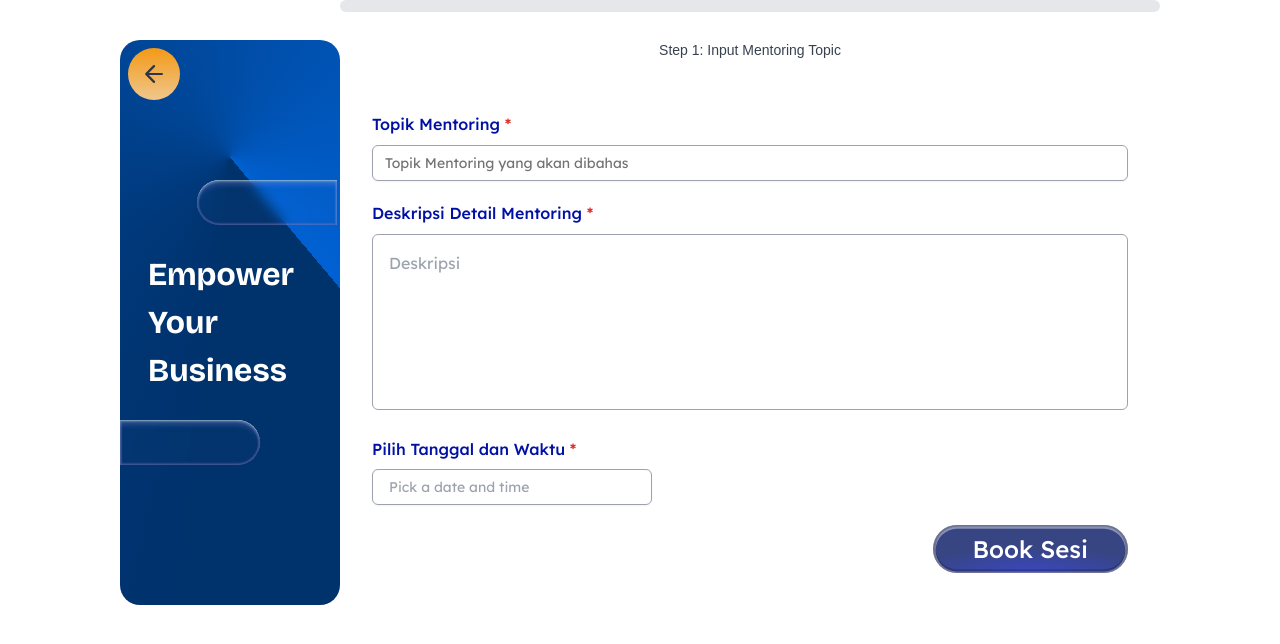
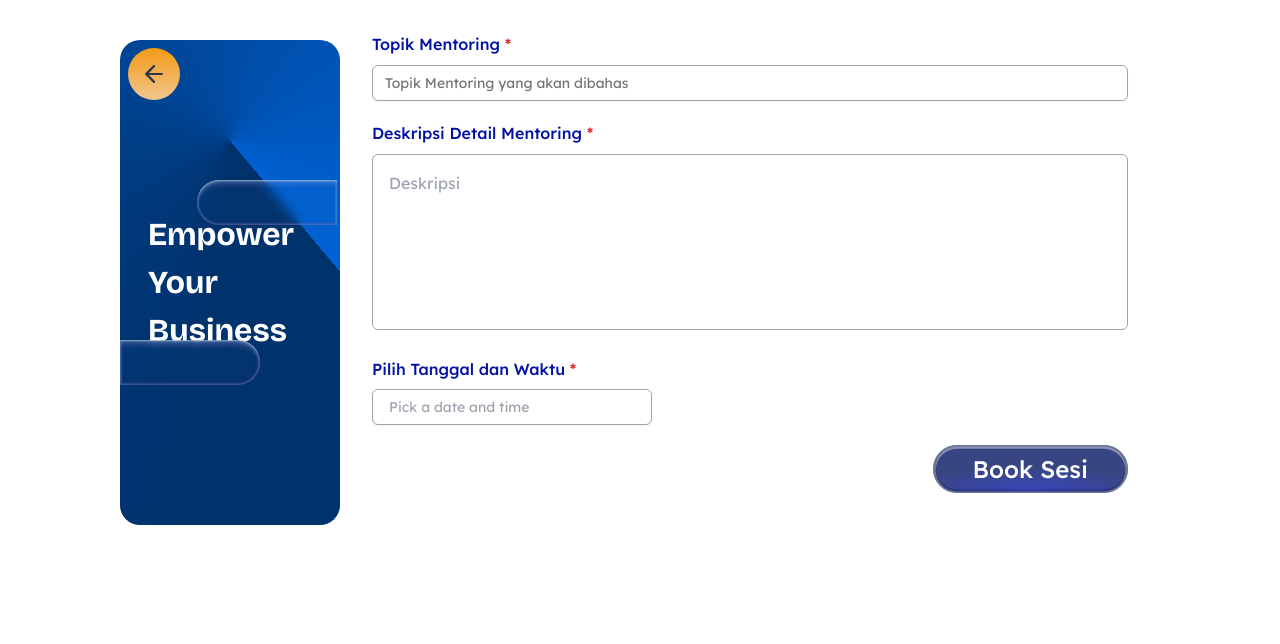
Before and after one commit to mybajwk/SahabatModal, a Next.js app: page /pengajuan-mentoring in a window 1280 px wide. Shown: the top 644 px of the page. Built offline with nearby package versions, Linux system fonts and the light colour scheme.

Commit message:
fix minor

```diff
--- a/app/pengajuan-mentoring/page.tsx
+++ b/app/pengajuan-mentoring/page.tsx
@@ -59,7 +59,7 @@
       }
 
     //   // Redirect to dashboardpengusaha after successful submission
-    //   router.push("/dashboardpengusaha");
+      router.push("/dashboardpengusaha");
     } catch (error) {
       console.error("Error submitting mentoring request:", error);
     } finally {
@@ -68,19 +68,19 @@
     console.log(data);
   };
   const [loading, setLoading] = useState(false);
-  useEffect(() => {
-    const calculateProgress = () => {
-      let filledFields = 0;
-      const totalFields = 3;
-      if (form.watch("topik")) filledFields += 1;
-      if (form.watch("deskripsi")) filledFields += 1;
-      if (form.watch("dateTime")) filledFields += 1;
+//   useEffect(() => {
+//     const calculateProgress = () => {
+//       let filledFields = 0;
+//       const totalFields = 3;
+//       if (form.watch("topik")) filledFields += 1;
+//       if (form.watch("deskripsi")) filledFields += 1;
+//       if (form.watch("dateTime")) filledFields += 1;
 
-      setProgress((filledFields / totalFields) * 100);
-    };
+//       setProgress((filledFields / totalFields) * 100);
+//     };
 
-    calculateProgress();
-  }, [form.watch("topik"), form.watch("deskripsi"), form.watch("dateTime")]);
+//     calculateProgress();
+//   }, [form.watch("topik"), form.watch("deskripsi"), form.watch("dateTime")]);
 
   const router = useRouter();
 
@@ -159,14 +159,14 @@
           {/* Form Section */}
           <div className="flex-1 flex flex-col gap-5 justify-center items-center">
             {/* Progress Bar */}
-            <div className="w-full bg-gray-200 rounded-full h-3">
+            {/* <div className="w-full bg-gray-200 rounded-full h-3">
               <div className="h-full rounded-full" style={{ width: `${progress}%`, backgroundColor: '#00326C' }} />
             </div>
             <div className="text-sm font-medium text-gray-700 mt-2">
                 {progress <= 33 && <p>Step 1: Input Mentoring Topic</p>}
                 {progress > 33 && progress <= 66 && <p>Step 2: Input Description</p>}
                 {progress > 66 && <p>Step 3: Select Date and Time</p>}
-            </div>
+            </div> */}
             <div className="flex flex-row w-full">
               <div className="flex-1 flex flex-col gap-5 p-8">
                 <FormField
```
